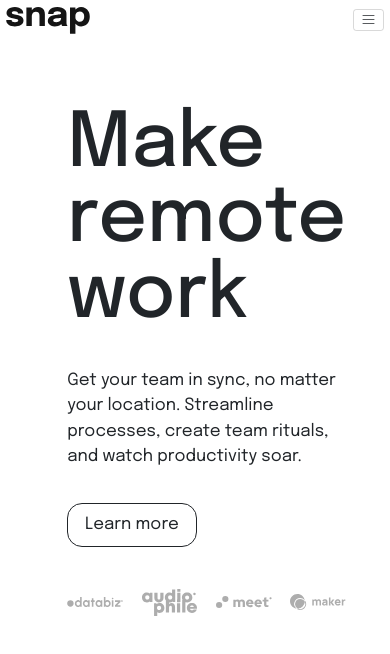
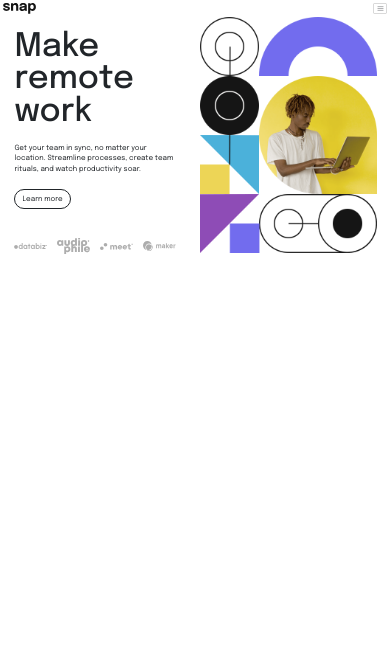
Before and after one commit to augustofaggion/snap_project, a plain HTML site: page index.html in a window 390 px wide. Drawn offline with nearby package versions, Linux system fonts and the light colour scheme.

Commit message:
final project

```diff
--- a/index-prototype.html
+++ /dev/null
@@ -1,33 +0,0 @@
-<!DOCTYPE html>
-<html lang="en">
-<head>
-  <meta charset="UTF-8">
-  <meta name="viewport" content="width=device-width, initial-scale=1.0"> <!-- displays site properly based on user's device -->
-
-  <link rel="icon" type="image/png" sizes="32x32" href="./images/favicon-32x32.png">
-
-  <title>Frontend Mentor | Intro section with dropdown navigation</title>
-
-  <!-- Feel free to remove these styles or customise in your own stylesheet 👍 -->
-  <style>
-    .attribution { font-size: 11px; text-align: center; }
-    .attribution a { color: hsl(228, 45%, 44%); }
-  </style>
-</head>
-<body>
-
-
-
-  Make remote work
-
-  Get your team in sync, no matter your location. Streamline processes,
-  create team rituals, and watch productivity soar.
-
-  Learn more
-
-  <div class="attribution">
-    Challenge by <a href="https://www.frontendmentor.io?ref=challenge" target="_blank">Frontend Mentor</a>.
-    Coded by <a href="#">Your Name Here</a>.
-  </div>
-</body>
-</html>
--- a/index.html
+++ b/index.html
@@ -138,22 +138,22 @@
         <button class="btn-outline-dark btn">Learn more</button>
         <div class="logos-companies">
           <img
-            class="img-logo"
+            class="img-fluid img-logo"
             src="./images/client-databiz.svg"
             alt="logo databiz"
           />
           <img
-            class="img-logo"
+            class="img-fluid img-logo"
             src="images/client-audiophile.svg"
             alt="logo audiophile"
           />
           <img
-            class="img-logo"
+            class="img-fluid img-logo"
             src="./images/client-meet.svg"
             alt="logo meet"
           />
           <img
-            class="img-logo"
+            class="img-fluid img-logo"
             src="./images/client-maker.svg"
             alt="logo maker"
           />
@@ -161,7 +161,7 @@
       </div>
       <div class="container-left">
         <img
-          class="img-person"
+          class="img-fluid img-person"
           src="./images/image-hero-desktop.png"
           alt="Person with laptop"
         />
--- a/styles.css
+++ b/styles.css
@@ -40,7 +40,6 @@ body {
 .main {
   display: grid;
   grid-template-columns: 1fr 1fr;
-
   column-gap: 10px;
 }
 .container-right {
@@ -52,34 +51,34 @@ body {
   line-height: 1;
 }
 
-.paragraph{
+.paragraph {
   font-size: 2rem;
   margin: 4rem 0;
 }
 
-.img-person {
-  width: 100%;
-  height: ;
-}
-
-.btn{
+.btn {
   font-size: 2rem;
   border-radius: 15px;
   padding: 1rem 2rem;
 }
 
-.logos-companies{
+.logos-companies {
   display: flex;
   justify-content: space-between;
   align-items: center;
   margin-top: 5rem;
 }
 
-.img-logo{
+.img-logo {
   width: 100%;
+  margin: 10rem 2rem;
 }
 
-
+.img-person {
+  display: block;
+  max-width: 100%;
+  height: 70%;
+}
 
 @media (max-width: 990px) {
   .navbar-collapse {
@@ -99,12 +98,35 @@ body {
   }
 }
 
-@media (max-width: 59em){
-  html{
-    font-size: 52.5%;
+@media (max-width: 59em) {
+  html {
+    font-size: 42.5%;
   }
 
- .img-logo{
-  width: 20%;
- }
+  .img-logo {
+    width: 20%;
+  }
+
+  .container-right {
+    margin: 4rem;
+  }
+
+  .img-logo {
+    width: 20%;
+    margin: 3rem 0rem;
+  }
+
+  .img-person {
+    height: 90%;
+  }
 }
+
+@media (max-width: 59em) {
+  html {
+    font-size: 22.5%;
+  }
+
+  .navbar-brand img {
+    width: 40%;
+  }
+}
```
Also changed, not shown: design/active-states.jpg (deleted), design/desktop-design.jpg (deleted), design/desktop-preview.jpg (deleted), design/mobile-design.jpg (deleted), design/mobile-menu-collapsed.jpg (deleted), design/mobile-menu-expanded.jpg (deleted), 4 other files.
